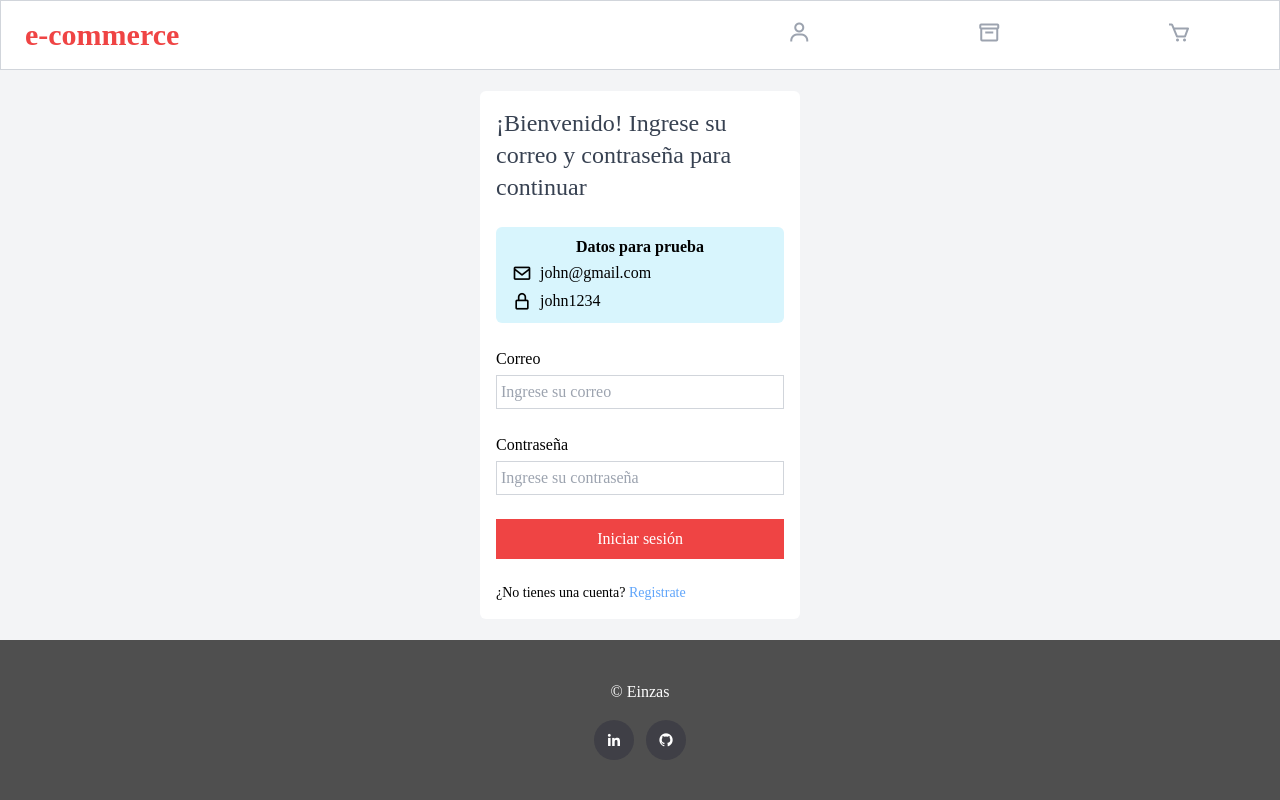
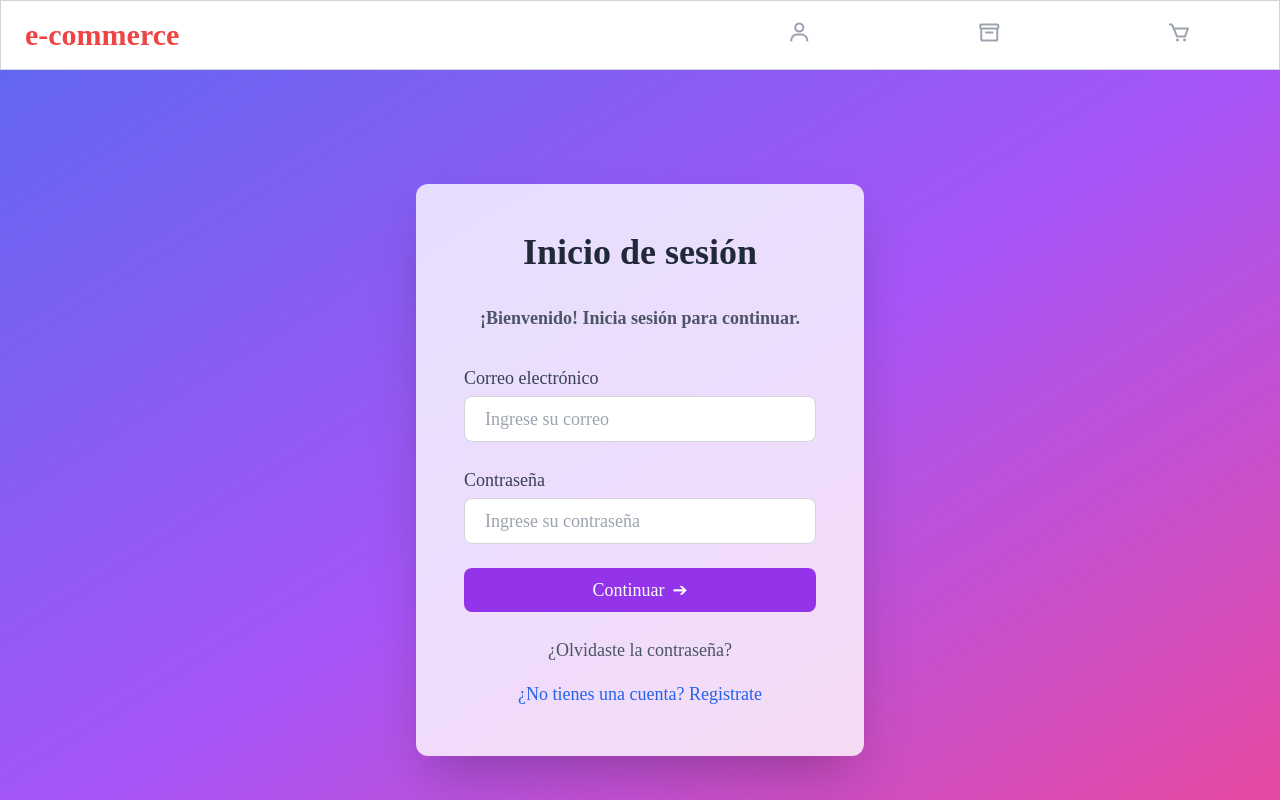
Before and after one commit to Einzas/genesis, a React (Vite) app: page /login in a window 1280 px wide. Shown: the top 800 px of the page. Built offline with nearby package versions, Linux system fonts and the light colour scheme.

Commit message:
Actualización del login

```diff
--- a/index.html
+++ b/index.html
@@ -6,8 +6,10 @@
   <link rel="icon" type="image/svg+xml" href="/vite.svg" />
   <meta name="viewport" content="width=device-width, initial-scale=1.0" />
   <link href='https://unpkg.com/boxicons@2.1.4/css/boxicons.min.css' rel='stylesheet'>
+  <link href="https://fonts.googleapis.com/css2?family=Inter:wght@400;500;700&display=swap" rel="stylesheet">
 
-  <title>Vite + React</title>
+
+  <title>Proyecto Génesis</title>
 </head>
 
 <body>
--- a/src/pages/Login.jsx
+++ b/src/pages/Login.jsx
@@ -1,18 +1,19 @@
 import React from "react";
 import { useForm } from "react-hook-form";
-import { Link } from "react-router-dom";
 import { useDispatch, useSelector } from "react-redux";
 import { logOut, loginUser } from "../store/slices/userInfo.slice";
 import Swal from "sweetalert2";
+import { Link } from "react-router-dom";
 
 const Login = () => {
   const { register, handleSubmit, reset } = useForm();
   const dispatch = useDispatch();
-  const { token, user } = useSelector((store) => store.userInfo);
+  const userInfo = useSelector((store) => store.userInfo);
+  const { token, user } = userInfo;
 
   const submit = (data) => {
     dispatch(loginUser(data));
-    reset({ email: "", password: "" });
+    reset();
     showNotification("¡Inicio de sesión correcto!");
   };
 
@@ -32,71 +33,64 @@ const Login = () => {
   };
 
   return (
-    <main className="bg-gray-100 grid place-content-center px-2">
-      {token ? (
-        <section className="bg-white p-4 rounded-md text-center w-[300px] grid gap-6">
-          <i className="bx bxs-user-circle text-6xl "></i>
-          <h3 className="capitalize ">
-            {user?.firstName} {user?.lastName}
-          </h3>
-          <button
-            onClick={handleClickLogOut}
-            className="bg-red-500 text-white py-2 w-full rounded-md block"
-          >
-            Logout
+    <div className="flex justify-center items-center min-h-screen bg-gradient-to-br from-indigo-500 via-purple-500 to-pink-500 bg-opacity-80 px-4">
+      <div className="bg-white/80 backdrop-blur-sm p-12 rounded-xl shadow-2xl w-full max-w-md mx-auto">
+        {token && user ? (
+          <div className="text-center">
+            <p>Bienvenido, {user.firstName}</p>
+            <button onClick={handleClickLogOut} className="mt-4 bg-red-500 hover:bg-red-700 text-white font-bold py-2 px-4 rounded">
+              Cerrar sesión
             </button>
-        </section>
+          </div>
         ) : (
-        <form
-          onSubmit={handleSubmit(submit)}
-          className="bg-white p-4 rounded-md max-w-[320px] grid gap-6"
-        >
-          <h2 className="text-2xl font-[500] text-gray-700">
-            ¡Bienvenido! Ingrese su correo y contraseña para continuar
+          <div>
+            <h2 className="text-4xl font-bold text-gray-800 text-center mb-8">
+              Inicio de sesión
             </h2>
-          <section className="bg-[#d8f5fd] p-4 rounded-md py-2">
-            <h3 className="text-center font-bold">Datos para prueba</h3>
-            <div className="flex gap-2 items-center">
-              <i className="bx bx-envelope text-xl"></i>
-              <span>john@gmail.com</span>
-            </div>
-            <div className="flex gap-2 items-center">
-              <i className="bx bx-lock-alt text-xl"></i>
-              <span>john1234</span>
-            </div>
-          </section>
-          <div className="grid gap-1">
-            <label htmlFor="email">Correo</label>
+            <p className="text-lg font-bold text-gray-600 text-center mb-8">
+              ¡Bienvenido! Inicia sesión para continuar.
+            </p>
+            <form onSubmit={handleSubmit(submit)} className="space-y-6">
+              <div className="mb-6">
+                <label htmlFor="email" className="block text-lg font-medium text-gray-700">
+                  Correo electrónico
+                </label>
                 <input
-              className="border-[1px] border-gray-300 p-1 outline-none"
+                  className="mt-1 w-full px-5 py-2 bg-white border border-gray-300 placeholder-gray-400 focus:outline-none focus:border-indigo-700 rounded-lg text-lg"
                   type="email"
                   id="email"
                   placeholder="Ingrese su correo"
                   {...register("email", { required: true })}
                 />
               </div>
-          <div className="grid gap-1">
-            <label htmlFor="password">Contraseña</label>
+              <div className="mb-6">
+                <label htmlFor="password" className="block text-lg font-medium text-gray-700">
+                  Contraseña
+                </label>
                 <input
-              className="border-[1px] border-gray-300 p-1 outline-none"
+                  className="mt-1 w-full px-5 py-2 bg-white border border-gray-300 placeholder-gray-400 focus:outline-none focus:border-indigo-700 rounded-lg text-lg"
                   type="password"
                   id="password"
                   placeholder="Ingrese su contraseña"
                   {...register("password", { required: true })}
                 />
               </div>
-          <button className="block w-full py-2 bg-red-500 text-white hover:bg-red-600 transition-colors">
-            Iniciar sesión
+              <button className="w-full px-5 py-2 text-lg text-white bg-purple-600 rounded-lg hover:bg-purple-700 focus:outline-none flex justify-center items-center">
+                Continuar <span className="ml-2">➔</span>
               </button>
-          <span className="text-sm">
-            ¿No tienes una cuenta?{" "}
-            <Link className="text-blue-400" to="/signup">
-              Registrate
+            </form>
+            <div className="text-center text-lg mt-6">
+              <Link to="/forgot-password" className="text-gray-600 hover:text-gray-800 block mb-4">
+                ¿Olvidaste la contraseña?
               </Link>
-          </span>
-        </form>
+              <Link to="/signup" className="text-blue-600 hover:underline block">
+                ¿No tienes una cuenta? Registrate
+              </Link>
+            </div>
+          </div>
         )}
-    </main>
+      </div>
+    </div>
   );
 };
 
```
Lines whose indentation alone changed are shown as unchanged.
